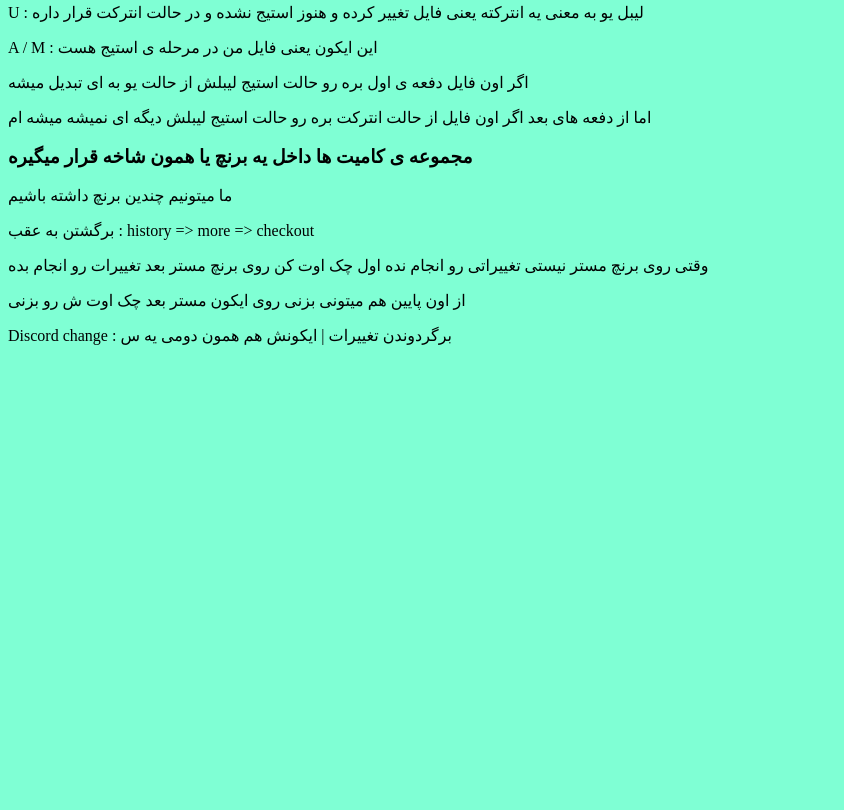
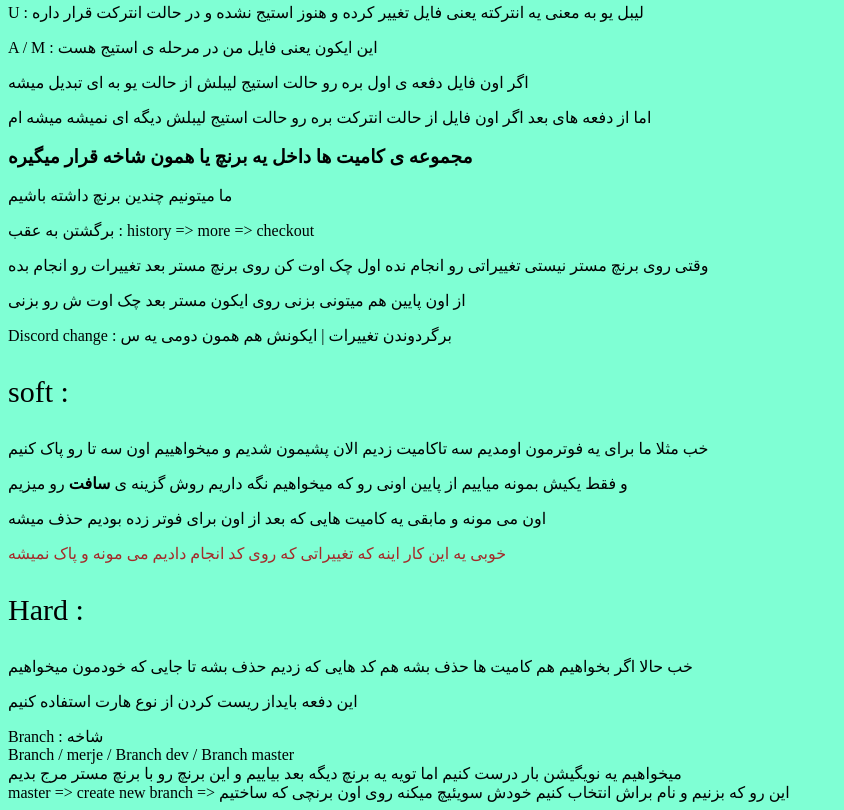
Before and after one commit to hassanamiri369/git-project-one, a plain HTML site: page index.html in a window 1280 px wide. Shown: the part 486-1296 px from the top of the page, without its empty margins (0-844 px from the left). Before the commit the page ends 847 px from the top, so only its background shows below. Drawn offline with Linux system fonts and the light colour scheme.

Commit message:
added branch  Discord change soft and hard reset

```diff
--- a/index.html
+++ b/index.html
@@ -32,5 +32,26 @@
     <p>وقتی روی برنچ مستر نیستی تغییراتی رو انجام نده اول چک اوت کن روی برنچ مستر بعد تغییرات رو انجام بده </p>
     <p>از اون پایین هم میتونی بزنی روی ایکون مستر بعد چک اوت ش رو بزنی </p>
     <p>Discord change :  برگردوندن تغییرات | ایکونش هم همون دومی یه س</p>
+    <div class="hard-soft-reste-commit-code">
+        <div class="soft-commit">
+            <p style="font-size: 30px; text-align: start;">soft : </p>
+            <P>خب مثلا ما برای یه فوترمون اومدیم سه تاکامیت زدیم الان پشیمون شدیم و میخواهییم اون سه تا رو پاک کنیم </P>
+        <p>و فقط یکیش بمونه میاییم از پایین اونی رو که میخواهیم نگه داریم روش گزینه ی <strong>سافت </strong>رو میزیم</p>
+        <p>اون می مونه و مابقی یه کامیت هایی که بعد از اون برای فوتر زده بودیم حذف میشه </p>
+        <p style="color: brown;">خوبی یه این کار اینه که تغییراتی که روی کد انجام دادیم می مونه و پاک نمیشه </p>
+        </div>
+        <div class="hard-commit">
+            <p style="font-size: 30px; text-align: start;">Hard :</p>
+            <p>خب حالا اگر بخواهیم هم کامیت ها حذف بشه هم کد هایی که زدیم حذف بشه تا جایی که خودمون میخواهیم </p>
+            <p>این دفعه بایداز ریست کردن از نوع هارت استفاده کنیم</p>
+        </div>
+
+
+        <div>Branch : شاخه </div>
+        <div>Branch / merje / Branch dev / Branch master</div>
+        <div>میخواهیم یه نویگیشن بار درست کنیم اما تویه یه برنچ دیگه بعد بیاییم و این برنچ رو با برنچ مستر مرج بدیم </div>
+        <div>master  => create new branch  => این رو که بزنیم و نام براش انتخاب کنیم خودش سویئیچ میکنه روی اون برنچی که ساختیم </div>
+
+    </div>
 </body>
 </html>
```
